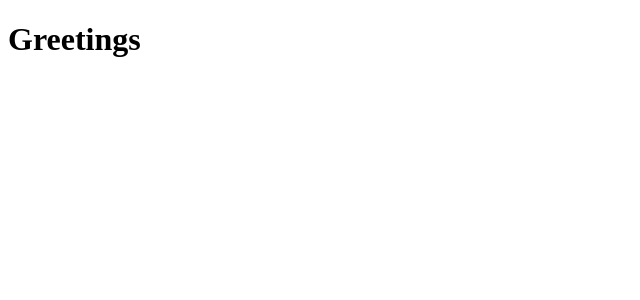
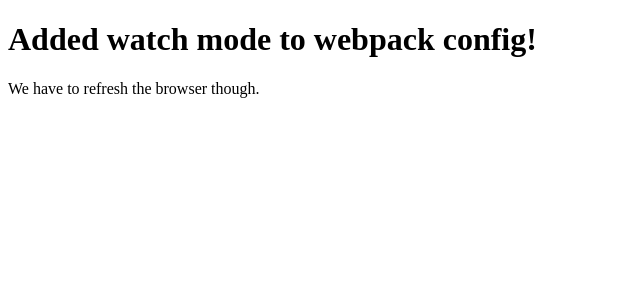
Before and after one commit to stefcot/react-boilerplate, a React app: page / in a window 1280 px wide. Shown: the top 300 px of the page, without its empty margins (0-640 px from the left). Built offline with nearby package versions, Linux system fonts and the light colour scheme.

Commit message:
added watch mode to webpack script

```diff
--- a/package.json
+++ b/package.json
@@ -6,6 +6,7 @@
   "scripts": {
     "win32-html": "start dist/index.html",
     "babel": "babel ./src/greet.js --presets=@babel/preset-env",
+    "dev": "webpack --watch --mode development",
     "build": "webpack",
     "test": "echo \"Error: no test specified\" && exit 1"
   },
--- a/src/App.js
+++ b/src/App.js
@@ -2,7 +2,12 @@
 
 class App extends React.Component {
   render() {
-    return <h1>Greetings</h1>
+    return (
+        <div>
+          <h1>Added watch mode to webpack config!</h1>
+          <p>We have to refresh the browser though.</p>
+        </div>
+    )
   }
 }
 
--- a/src/greet.js
+++ /dev/null
@@ -1,3 +0,0 @@
-const getGreeting = name => `Hello world ${name}`
-
-export default getGreeting
```
